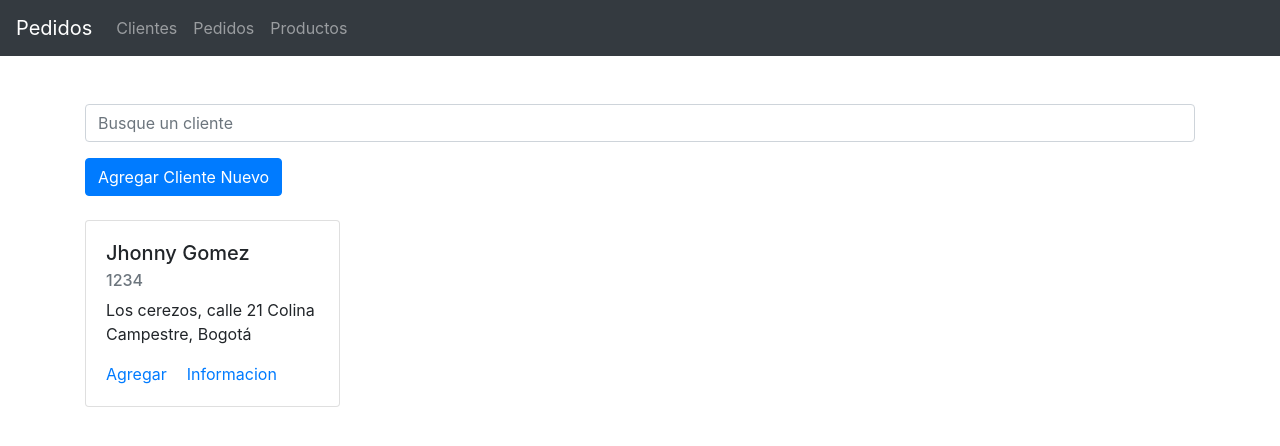
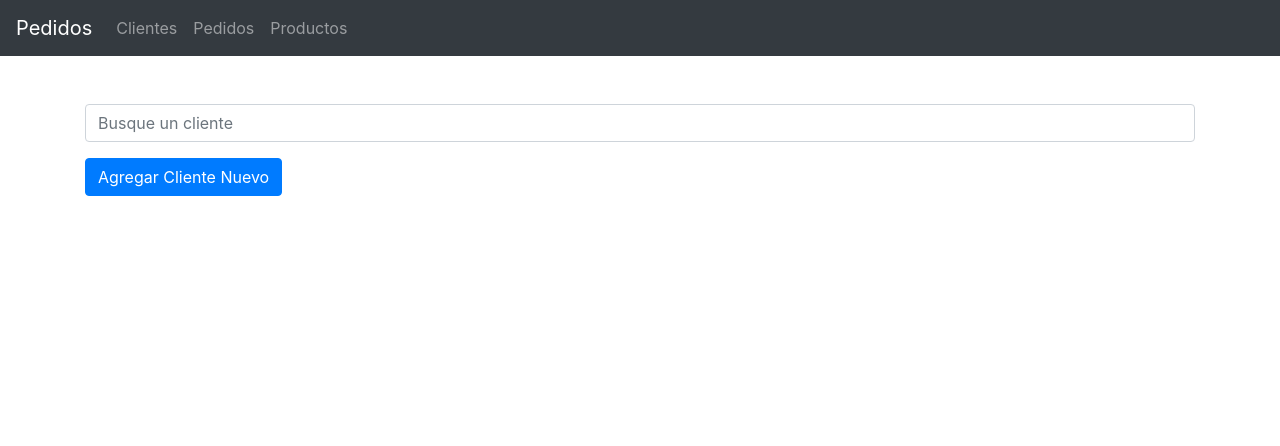
Before and after one commit to JhonnyJGomez/cursoAngular_TypeScript_Parte5, an Angular app: page / in a window 1280 px wide. Shown: the top 446 px of the page. Built offline with nearby package versions, Linux system fonts and the light colour scheme.

Commit message:
LocalStorage: se agrega buscador de clientes

```diff
--- a/src/app/home/home.component.html
+++ b/src/app/home/home.component.html
@@ -1,17 +1,17 @@
 <div class="container mt-5" >
     <form action="" class="form-group">
-        <input class="form-control" placeholder="Busque un cliente" type="text">
+        <input class="form-control" placeholder="Busque un cliente" type="text" (input)="buscarCliente($event.target.value)">
     </form>
     <button class="btn btn-primary" routerLink="/agrega-clientes">Agregar Cliente Nuevo</button>
     <div class="row">
-        <div class="col-sm-3 mt-4">
+        <div class="col-sm-3 mt-4" *ngFor="let cliente of clienteArray">
             <div class="card">
                 <div class="card-body">
-                <h5 class="card-title">Jhonny Gomez</h5>
-                <h6 class="card-subtitle mb-2 text-muted">1234</h6>
-                <p class="card-text">Los cerezos, calle 21 Colina Campestre, Bogotá</p>
-                <a href="#" class="card-link">Agregar</a>
-                <a href="#" class="card-link">Informacion</a>
+                    <h5 class="card-title">{{cliente.nombre}}</h5>
+                    <h6 class="card-subtitle mb-2 text-muted">{{cliente.clienteID}}</h6>
+                    <p class="card-text">{{cliente.direccion}}</p>
+                    <a href="#" class="card-link">Agregar</a>
+                    <a href="#" class="card-link">Informacion</a>
                 </div>
             </div>
         </div>
--- a/src/app/home/home.component.ts
+++ b/src/app/home/home.component.ts
@@ -1,4 +1,6 @@
 import { Component, OnInit } from '@angular/core';
+import { ClientesService } from '../services/clientes.service';
+import { Clientes } from '../models/clientes';
 
 @Component({
   selector: 'app-home',
@@ -6,10 +8,18 @@ import { Component, OnInit } from '@angular/core';
   styleUrls: ['./home.component.scss']
 })
 export class HomeComponent implements OnInit {
-
-  constructor() { }
+  clienteArray:Array<Clientes> = new Array<Clientes>()
+  constructor(public clienteInyectado:ClientesService) { }
 
   ngOnInit(): void {
+    this.clienteArray = this.clienteInyectado.clientesLocalStorage;
+  }
+
+  buscarCliente(nombre:string){
+    this.clienteArray = this.clienteInyectado.clientesLocalStorage.filter(cliente=>{
+      return cliente.nombre.toLocaleLowerCase().includes(nombre.toLocaleLowerCase())
+    })
+
   }
 
 }
```
